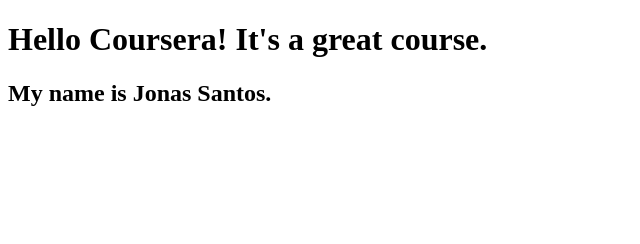
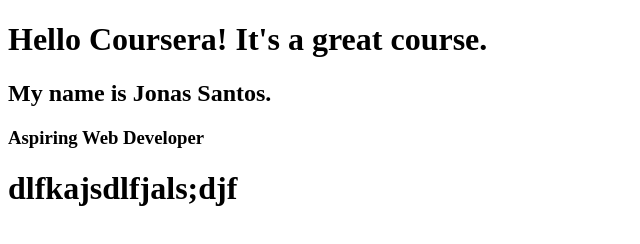
Before and after one commit to JonasSantosGit/coursera-test, a plain HTML site: page index.html in a window 1280 px wide. Shown: the whole page, without its empty margins (0-640 px from the left). Drawn offline with Linux system fonts and the light colour scheme.

Commit message:
Very recent modification

```diff
--- a/index.html
+++ b/index.html
@@ -8,5 +8,7 @@
 <body>
 <h1>Hello Coursera! It's a great course.</h1>
 <h2>My name is Jonas Santos.</h2>
+<h3>Aspiring Web Developer</h3>
+<h1>dlfkajsdlfjals;djf</h1>
 </body>
 </html>
```
